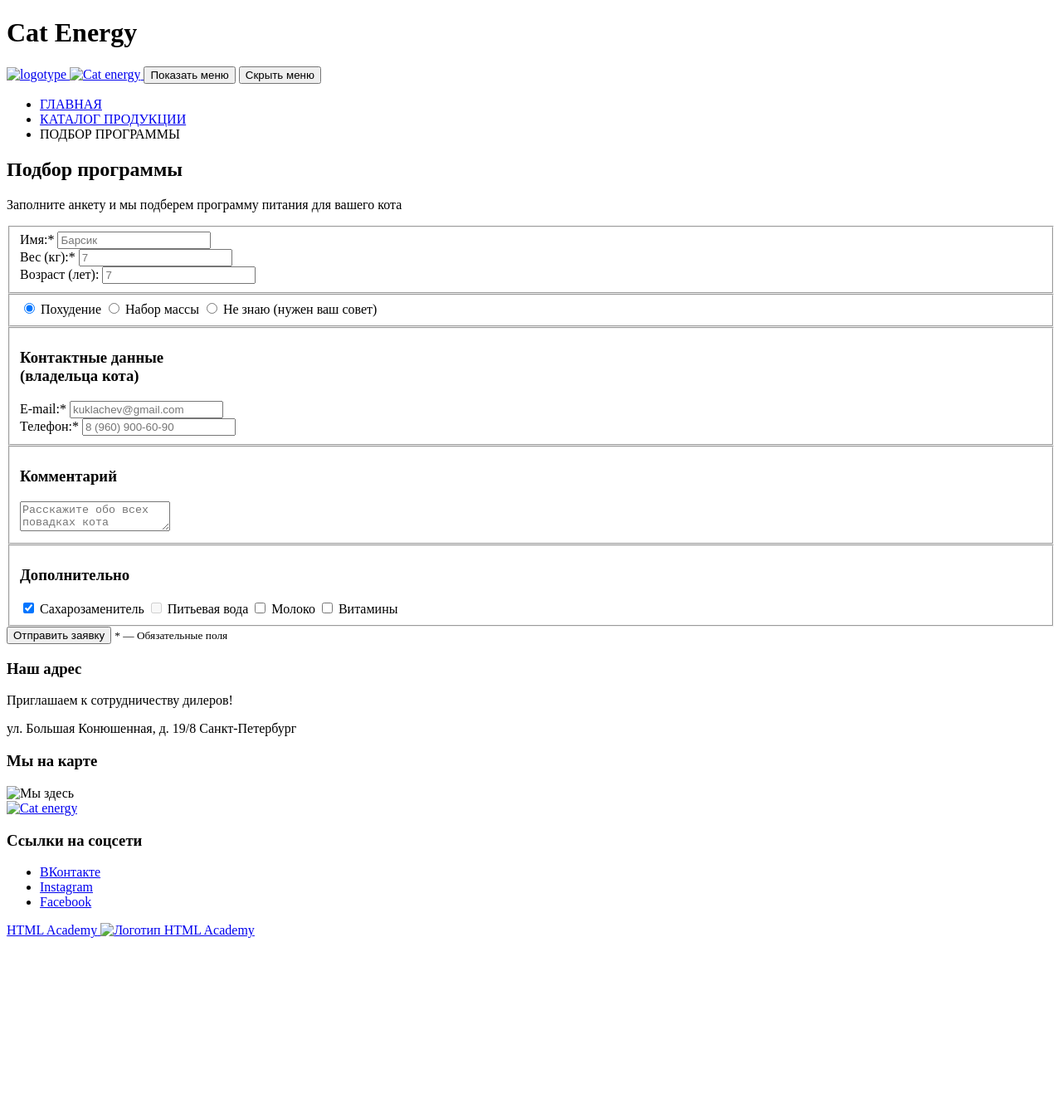
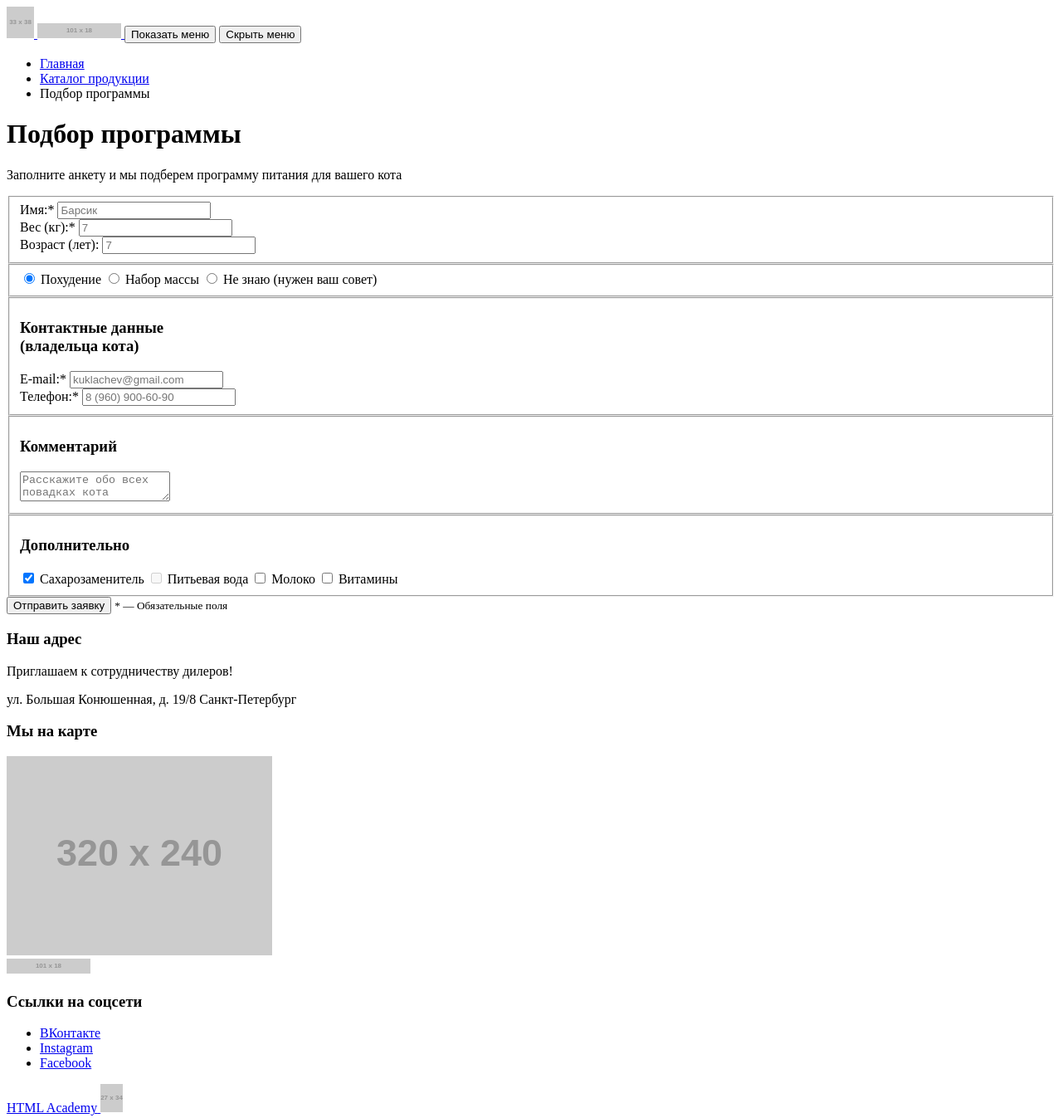
Before and after one commit to MaximNeporada/601999-cat-energy, a website: page source/program-choice.html in a window 1280 px wide. Shown: the whole page at 83% size. Before the commit the page ends 1138 px from the top, so only its background shows below. Drawn offline with Linux system fonts and the light colour scheme; placeholder pictures from the web are drawn by us.

Commit message:
Правки подбора программы

```diff
--- a/source/program-choice.html
+++ b/source/program-choice.html
@@ -6,52 +6,49 @@
   </head>
   <body>
     <header class="header">
-      <h1 class="visually-hidden">Cat Energy</h1>
       <div class="container">
         <div class="header__wrapper">
-          <a class="header__logo logo" href="index.html">
-            <img class="logo__image" src="" widht="" height="" alt="logotype">
+          <a class="header__logo" href="index.html">
+            <img class="logo__image" src="https://placehold.it/33x38" widht="33" height="38" alt="logotype">
+            <img class="logo-text__image" src="https://placehold.it/101x18" width="101" height="18" alt="Cat energy">
           </a>
-          <a class="class=header__logo-text logo-text" href="index.html">
-            <img class="logo-text__image" src="" width="" height="" alt="Cat energy">
-          </a>
-          <button class="header__button menu-button menu-button--burger"type="button">
+          <button class="header__button menu-button--burger" type="button">
             Показать меню
           </button>
-          <button class="header__button menu-button menu-button--close"type="button">
+          <button class="header__button menu-button--close" type="button">
             Скрыть меню
           </button>
         </div>
       </div>
-        <nav class="header__navigation navigation">
+      <nav class="header__navigation">
         <ul class="navigation__list">
           <li class="navigation__item">
-              <a class="navigation__link link" href="index.html">ГЛАВНАЯ</a>
+            <a class="navigation__link" href="index.html">Главная</a>
           </li>
           <li class="navigation__item">
-              <a class="navigation__link link" href="catalog.html">КАТАЛОГ ПРОДУКЦИИ</a>
+            <a class="navigation__link" href="catalog.html">Каталог продукции</a>
           </li>
           <li class="navigation__item">
-              <a class="navigation__link link">ПОДБОР ПРОГРАММЫ</a>
+            <a class="navigation__link">Подбор программы</a>
           </li>
         </ul>
       </nav>
     </header>
     <main class="program-choice">
       <div class="container">
-        <h2 class="program-choice__title">Подбор программы</h2>
+        <h1 class="program-choice__title">Подбор программы</h1>
         <p class="program-choice__paragraph">Заполните анкету и мы подберем программу питания для вашего кота</p>
-        <form class="program-choice__form form" action="" method="post">
+        <form class="program-choice__form" action="https://echo.htmlacademy.ru" method="post">
           <fieldset class="form__fieldset">
-            <div class="form__field field">
+            <div class="form__field">
               <label class="field__label" for="name">Имя:*</label>
               <input class="field__input" type="text" name="name" id="name" placeholder="Барсик">
             </div>
-            <div class="form__field field">
+            <div class="form__field">
               <label class="field__label" for="weight">Вес (кг):*</label>
               <input class="field__input" type="number" name="weight" id="weight" placeholder="7">
             </div>
-            <div class="form__field field">
+            <div class="form__field">
               <label class="field__label" for="age">Возраст (лет):</label>
               <input class="field__input" type="number" name="age" id="age" placeholder="7">
             </div>
@@ -75,7 +72,7 @@
           </fieldset>
           <fieldset class="form__fieldset">
             <div class="form__legend">
-              <h3 class="title">Контактные данные<br> (владельца кота)</h3>
+              <h3 class="title">Контактные данные<br>(владельца кота)</h3>
             </div>
             <div class="form__wrapper-owner">
               <div class="form__field form__field--owner field field--email">
@@ -114,7 +111,7 @@
                 <span class="field__switch"></span>
                 <span class="field__label">Молоко</span>
               </label>
-              <label class="form__field"">
+              <label class="form__field">
                 <input class="field__control visually-hidden" type="checkbox" name="vitamins">
                 <span class="field__switch"></span>
                 <span class="field__label">Витамины</span>
@@ -126,49 +123,47 @@
             <small class="form__footnote">* — Обязательные поля</small>
           </div>
         </form>
-      </div>
-    </main>
-    <footer class="footer">
-      <div class="container">
-        <section class="footer__contacts">
+        <section class="main__contacts">
           <h3 class="visually-hidden">Наш адрес</h3>
           <p class="contacts__invite">Приглашаем к&nbsp;сотрудничеству дилеров!</p>
           <p class="contacts__address">ул. Большая Конюшенная, д.&nbsp;19/8 Санкт-Петербург</p>
         </section>
       </div>
-      <section class="footer__map map">
+      <section class="main__map">
         <h3 class="visually-hidden">Мы на карте</h3>
-        <img class="map__image" src="" width="" height="" alt="Мы здесь">
+        <img class="map__image" src="https://placehold.it/320x240" width="320" height="240" alt="Мы здесь">
       </section>
+    </main>
+    <footer class="footer">
       <div class="container">
-        <div class="footer__bottom-wrapper">
-           <a class="class=footer__logo-text logo-text" href="index.html">
-                <img class="logo-text__image" src="" width="" height="" alt="Cat energy">
+        <div class="footer__wrapper">
+          <a class="footer__logo-text" href="index.html">
+            <img class="logo-text__image" src="https://placehold.it/101x18" width="101" height="18" alt="Cat energy">
           </a>
           <section class="footer__social social">
             <h3 class="visually-hidden">Ссылки на соцсети</h3>
             <ul class="social__list">
               <li class="social__item">
-                <a class="social__link link" href="#" title="ВКонтакте">
+                <a class="social__link" href="#" title="ВКонтакте">
                   <span class="visually-hidden">ВКонтакте</span>
                 </a>
               </li>
               <li class="social__item">
-                <a class="social__link link" href="#" title="Instagram">
+                <a class="social__link" href="#" title="Instagram">
                   <span class="visually-hidden">Instagram</span>
                 </a>
               </li>
               <li class="social__item">
-                <a class="social__link link" href="#" title="Facebook">
+                <a class="social__link" href="#" title="Facebook">
                   <span class="visually-hidden">Facebook</span>
                 </a>
               </li>
             </ul>
           </section>
-          <section class="footer__developed developed-by">
-            <a class="developed-by__link link" href="https://htmlacademy.ru/intensive/adaptive" title="HTML Academy">
-              <span class="developed-by__text">HTML Academy</span>
-              <img class="developed-by__logo" src="" width="" height="" alt="Логотип HTML Academy">
+          <section class="footer__developed">
+            <a class="developed__link" href="https://htmlacademy.ru/intensive/adaptive" title="HTML Academy">
+              <span class="developed__text">HTML Academy</span>
+              <img class="developed__logo" src="https://placehold.it/27x34" width="27" height="34" alt="Логотип HTML Academy">
             </a>
           </section>
         </div>
```
Lines whose indentation alone changed are shown as unchanged.
